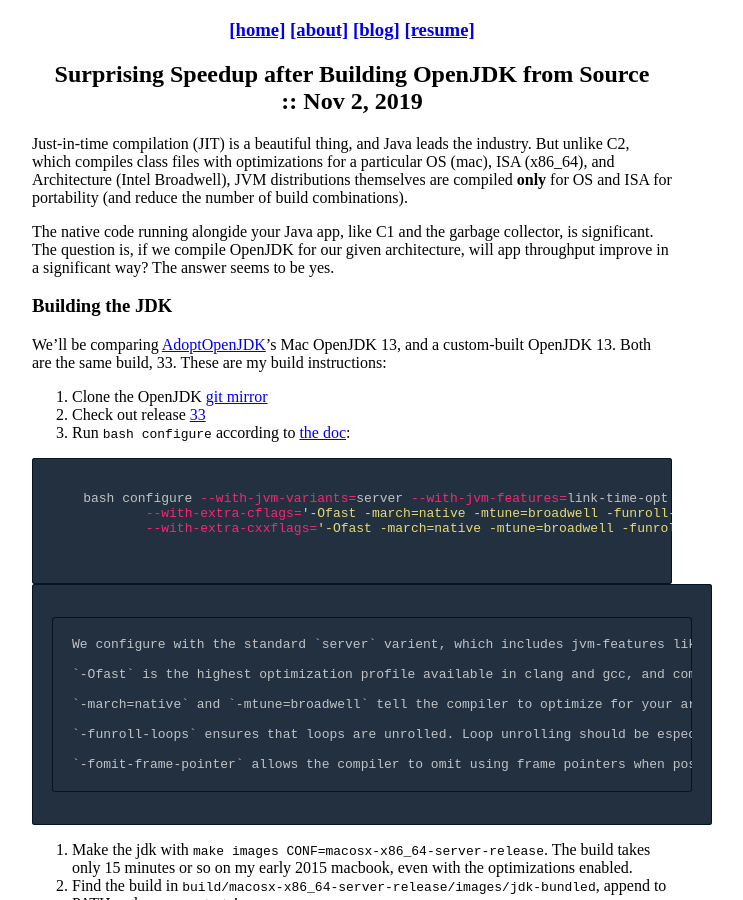
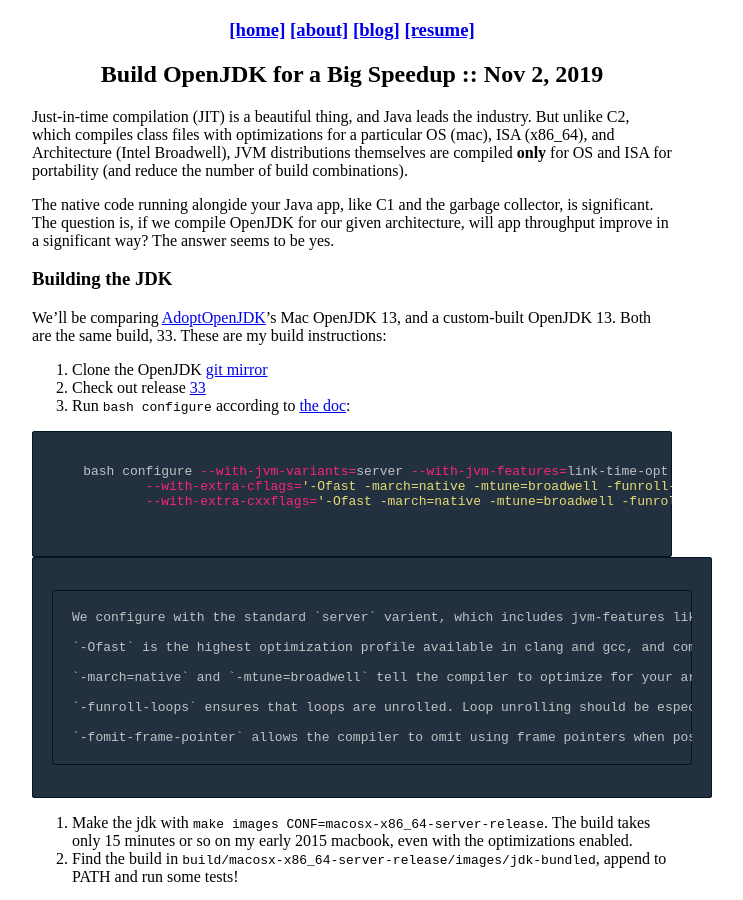
Before and after one commit to AugustNagro/augustnagro.github.io, a Jekyll site: the page built from _posts/2019-11-2-optimized-openjkd.md, in a window 1280 px wide and 900 px high. Shown: the whole window, without its empty margins (288-1031 px from the left). Built offline with Jekyll 4.4.1, drawn with Linux system fonts in a browser that asks for light colours; comment, search, counter and statistics services are not loaded.

Commit message:
title rename

```diff
--- a/_posts/2019-11-2-optimized-openjkd.md
+++ b/_posts/2019-11-2-optimized-openjkd.md
@@ -1,6 +1,6 @@
 ---
 layout: post
-title: Surprising Speedup after Building OpenJDK from Source
+title: Build OpenJDK for a Big Speedup
 date: 2019-11-2
 ---
 Just-in-time compilation (JIT) is a beautiful thing, and Java leads the industry. But unlike C2, which compiles class files with optimizations for a particular OS (mac), ISA (x86_64), and Architecture (Intel Broadwell), JVM distributions themselves are compiled **only** for OS and ISA for portability (and reduce the number of build combinations).
```
